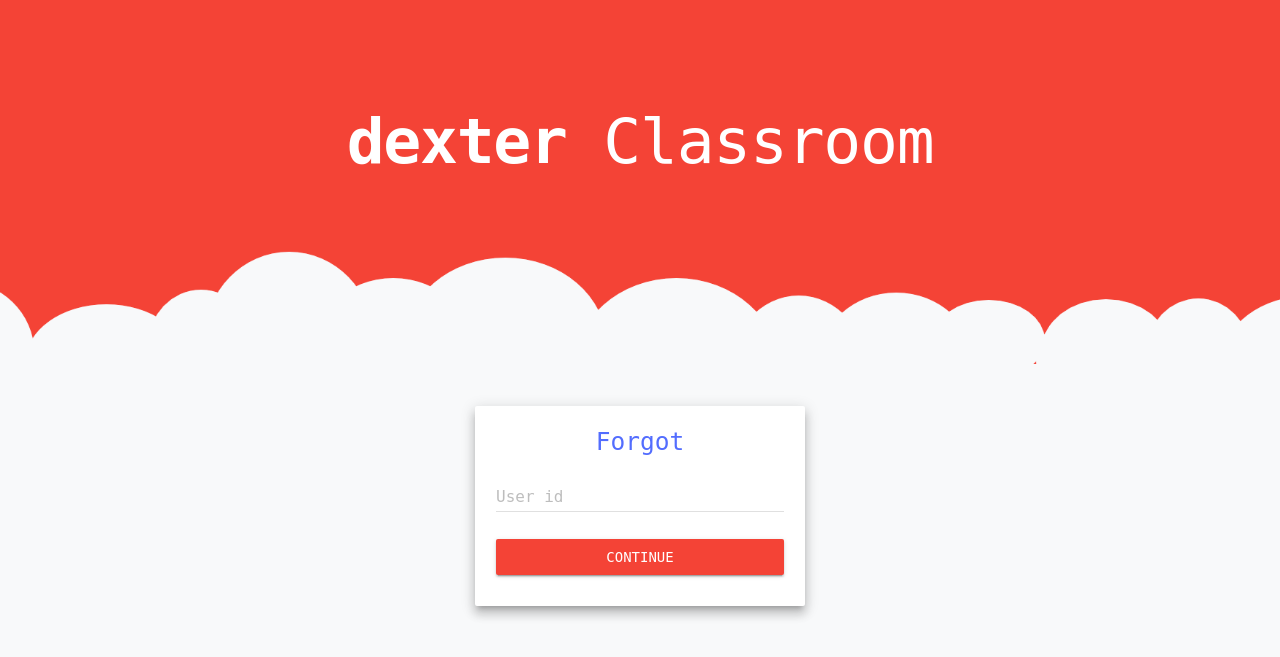
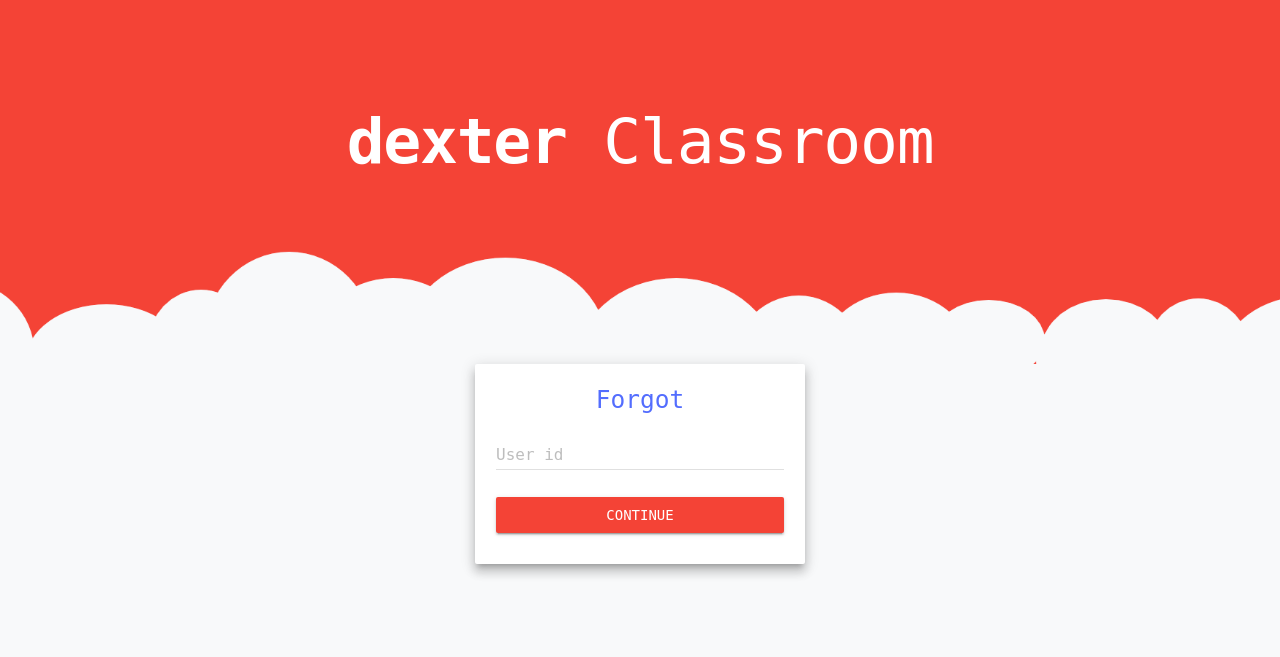
Before and after one commit to weareielearn/dexter-classroom-p2, a Flask app: page /forgot in a window 1280 px wide. Shown: the top 657 px of the page. Run offline with Flask 2, Linux system fonts and the light colour scheme; some libraries are stand-ins or nearby versions.

Commit message:
forgot added w/o func test-4

```diff
--- a/templates/forgot.html
+++ b/templates/forgot.html
@@ -33,7 +33,7 @@
                         Classroom</h1>
                 </a>
             </div>
-            <div class="container pt-5 pb-5">
+            <div class="pb-5">
                 <form class="mdl-card mdl-shadow--8dp m-auto p-4">
                     <h3 class="h3 mdl-color-text--accent text-center mt-0">Forgot</h3>
                     <div class="mdl-textfield mdl-js-textfield mdl-textfield--floating-label">
--- a/templates/home.html
+++ b/templates/home.html
@@ -33,7 +33,7 @@
                         Classroom</h1>
                 </a>
             </div>
-            <div class="container pt-5 pb-5">
+            <div class="pb-5">
                 <form class="mdl-card mdl-shadow--8dp m-auto p-4">
                     <h3 class="h3 mdl-color-text--accent text-center mt-0">Sign In</h3>
                     <div class="mdl-textfield mdl-js-textfield mdl-textfield--floating-label">
```
